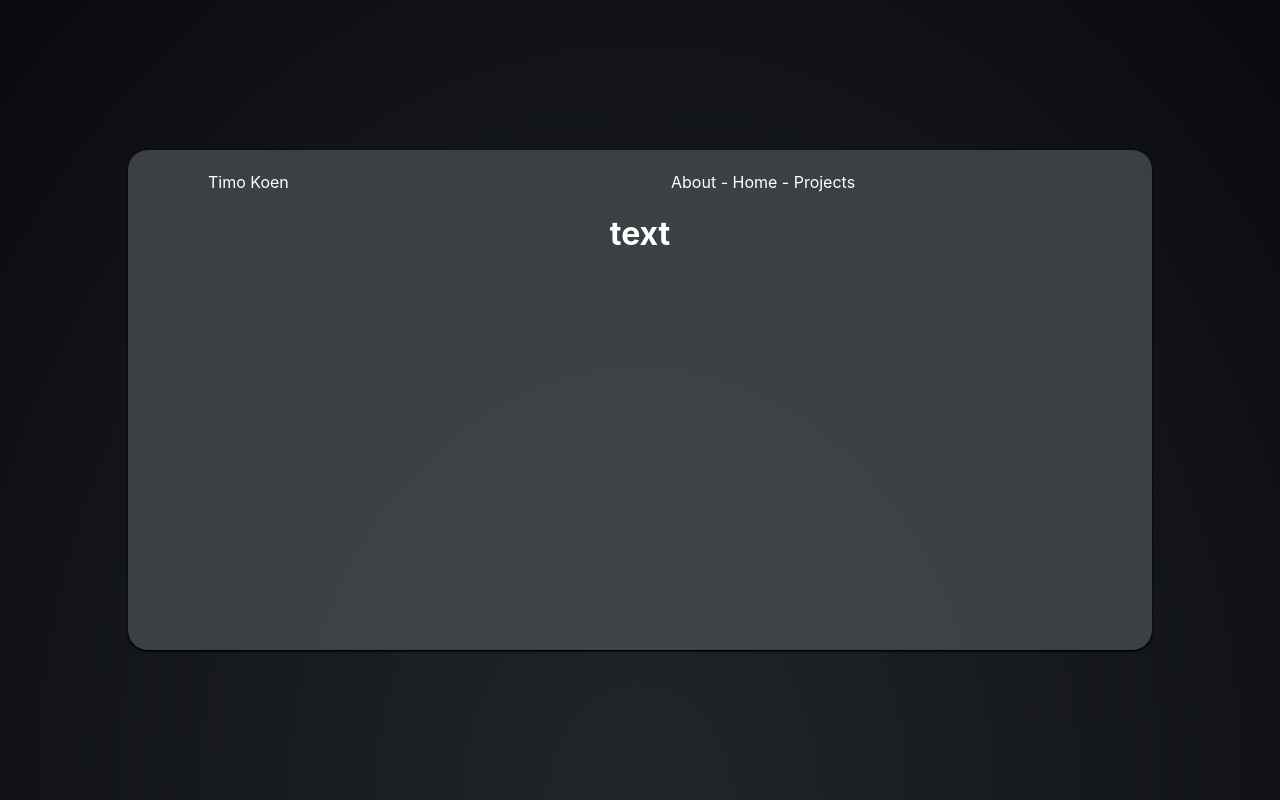
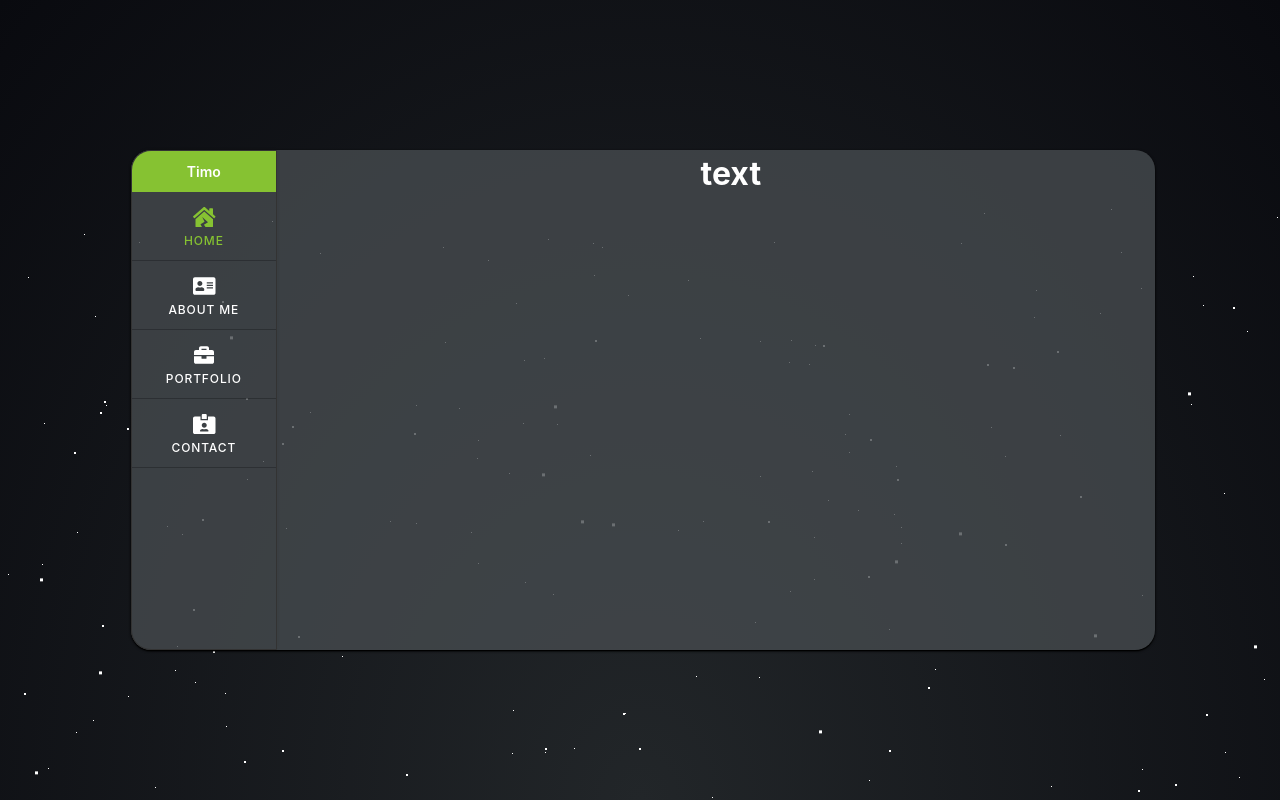
Before and after one commit to tkoen93/timokoen.dev, an Angular app: page / in a window 1280 px wide. Built offline with nearby package versions, Linux system fonts and the light colour scheme.

Commit message:
Update UI

```diff
--- a/src/app/app.component.html
+++ b/src/app/app.component.html
@@ -1,12 +1,21 @@
 <div class="main-div">
+  <div id="stars"></div>
+  <div id="stars2"></div>
+  <div id="stars3"></div>
   <mat-card class="portfolio-card">
     <mat-card-header>
-        <app-navbar></app-navbar>
     </mat-card-header>
     <mat-card-content>
-      <main [@routeAnimations]="prepareRoute(outlet)">
-        <router-outlet #outlet="outlet"></router-outlet>
-      </main>
+      <div class="row">
+        <div class="col-lg-2 d-none d-sm-block">
+          <app-navbar></app-navbar>
+        </div>
+        <div class="col-sm-12 col-lg-10">
+          <main [@routeAnimations]="prepareRoute(outlet)">
+            <router-outlet #outlet="outlet"></router-outlet>
+          </main>
+        </div>
+      </div>
     </mat-card-content>
   </mat-card>
 </div>
--- a/src/app/app.module.ts
+++ b/src/app/app.module.ts
@@ -9,6 +9,7 @@ import { AboutComponent } from './about/about.component';
 import { ProjectsComponent } from './projects/projects.component';
 import { MaterialModule } from './_material/material.module';
 import { NavbarComponent } from './navbar/navbar.component';
+import { FontAwesomeModule } from '@fortawesome/angular-fontawesome';
 
 @NgModule({
   declarations: [
@@ -22,7 +23,8 @@ import { NavbarComponent } from './navbar/navbar.component';
     BrowserModule,
     BrowserAnimationsModule,
     AppRoutingModule,
-    MaterialModule
+    MaterialModule,
+    FontAwesomeModule
   ],
   providers: [],
   bootstrap: [AppComponent]
--- a/src/app/navbar/navbar.component.html
+++ b/src/app/navbar/navbar.component.html
@@ -1,20 +1,33 @@
-<div class="row">
-  <div class="col-3">
-    <p>Timo Koen</p>
-  </div>
-  <div class="col-6 ml-auto">
-    <p>
-      <a routerLink="/about">
-        About
-      </a>
-      -
-      <a routerLink="/">
-        Home
-      </a>
-      -
-      <a routerLink="/projects">
-        Projects
-      </a>
-    </p>
-  </div>
+<div class="menu-left">
+    <div class="navbar-brand">
+        <a class="logo-text" routerLink="/">
+            Timo
+        </a>
+    </div>
+    <ul class="nav">
+        <li>
+            <a class="nav-link {{ selectedRoute == 'Home' ? 'active' : '' }}" routerLink="/">
+                <fa-icon [icon]="faHouseDamage"></fa-icon><br />
+                <span>Home</span>
+            </a>
+        </li>
+        <li>
+            <a class="nav-link {{ selectedRoute == '/about' ? 'active' : '' }}" routerLink="/about">
+                <fa-icon [icon]="faAddressCard"></fa-icon><br />
+                <span>About Me</span>
+            </a>
+        </li>
+        <li>
+            <a class="nav-link {{ selectedRoute == '/projects' ? 'active' : '' }}" routerLink="/projects">
+                <fa-icon [icon]="faBriefcase"></fa-icon><br />
+                <span>Portfolio</span>
+            </a>
+        </li>
+        <li>
+            <a class="nav-link" href="#contactus">
+                <fa-icon [icon]="faIdCardAlt"></fa-icon><br />
+                <span>Contact</span>
+            </a>
+        </li>
+    </ul>
 </div>
--- a/src/app/navbar/navbar.component.ts
+++ b/src/app/navbar/navbar.component.ts
@@ -1,4 +1,7 @@
 import { Component, OnInit } from '@angular/core';
+import { faHouseDamage, faAddressCard, faBriefcase, faIdCardAlt } from '@fortawesome/free-solid-svg-icons';
+import { Router } from '@angular/router';
+import { Location } from '@angular/common';
 
 @Component({
   selector: 'app-navbar',
@@ -7,7 +10,24 @@ import { Component, OnInit } from '@angular/core';
 })
 export class NavbarComponent implements OnInit {
 
-  constructor() { }
+  faHouseDamage = faHouseDamage;
+  faIdCardAlt = faIdCardAlt;
+  faAddressCard = faAddressCard;
+  faBriefcase = faBriefcase;
+
+  selectedRoute: string = "Home";
+
+  constructor(private router: Router,
+              private location: Location) {
+                router.events.subscribe(val => {
+                  if (location.path() != "") {
+                    this.selectedRoute = location.path();
+                  } else {
+                    this.selectedRoute = "Home";
+                  }
+                  console.log(location.path());
+                });
+              }
 
   ngOnInit(): void {
   }
```
